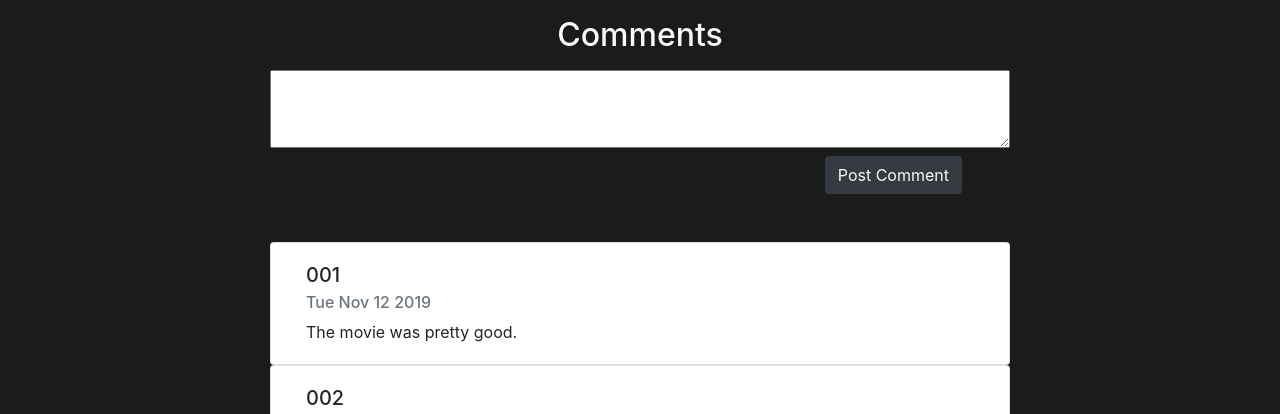
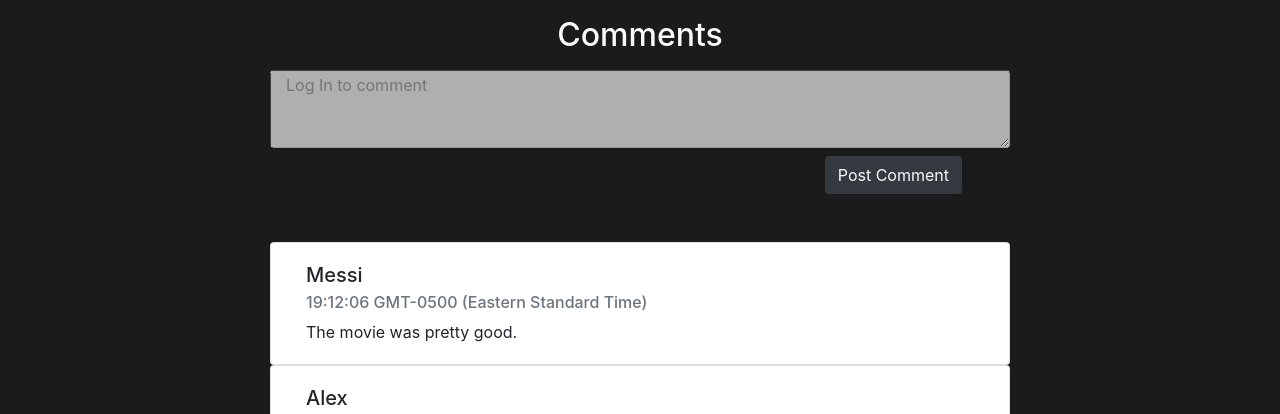
Before and after one commit to Jorgegar96/MovieRatingWebsite, a React (Create React App) app in the folder movie-rating/: page /1 in a window 1280 px wide. Shown: the part 386-800 px from the top of the page. Built offline with nearby package versions, Linux system fonts and the light colour scheme; no server answers.

Commit message:
Comments can be sent to local api and saved in local database, also retrived from it

```diff
--- a/movie-rating/src/components/CommentsList.tsx
+++ b/movie-rating/src/components/CommentsList.tsx
@@ -13,30 +13,27 @@ export const CommentsList = (props: CommentsListProps) => {
     let defaultCommentList: Array<Comment> = [
         {
             id: "000",
-            comment: "The movie was pretty good.",
+            comment1: "The movie was pretty good.",
             userId: "001",
             idmbId: "001",
             username: "Messi",
-            cdate: "Tue Nov 12 2019",
-            ctime: "19:12:06 GMT-0500 (Eastern Standard Time)"
+            eventdate: "19:12:06 GMT-0500 (Eastern Standard Time)"
         },
         {
             id: "001",
-            comment: "Really like id towards the end.",
+            comment1: "Really like id towards the end.",
             userId: "002",
             idmbId: "001",
             username: "Alex",
-            cdate: "Tue Nov 15 2019",
-            ctime: "19:19:06 GMT-0500 (Eastern Standard Time)"
+            eventdate: "19:19:06 GMT-0500 (Eastern Standard Time)"
         },
         {
             id: "002",
-            comment: "The movie was pretty good.",
+            comment1: "The movie was pretty good.",
             userId: "003",
             idmbId: "001",
             username: "Andres",
-            cdate: "Tue Nov 24 2019",
-            ctime: "20:12:06 GMT-0500 (Eastern Standard Time)"
+            eventdate: "20:12:06 GMT-0500 (Eastern Standard Time)"
         }
     ]
 
@@ -63,9 +60,9 @@ export const CommentsList = (props: CommentsListProps) => {
                 <div className="row d-flex justify-content-center" id={comment.id} key={comment.id}>
                 <div className="card col-md-8">
                     <div className="card-body">
-                        <h5 className="card-title">{comment.userId}</h5>
-                        <h6 className="card-subtitle mb-2 text-muted">{comment.cdate}</h6>
-                        <p className="card-text text-left">{comment.comment}</p>
+                        <h5 className="card-title">{comment.username}</h5>
+                        <h6 className="card-subtitle mb-2 text-muted">{comment.eventdate}</h6>
+                        <p className="card-text text-left">{comment.comment1}</p>
                     </div>
                     </div>
                 </div>
--- a/movie-rating/src/components/MoviePageCard.tsx
+++ b/movie-rating/src/components/MoviePageCard.tsx
@@ -16,8 +16,7 @@ export const MoviePageCard = (props: MoviePageCardProps) => {
         idmbId: "None",
         userId: "None",
         reaction1: "None",
-        cdate: "None",
-        ctime: "None"
+        eventdate: "None",
     }
 
     const [userReaction, setUserReaction]: [Reaction, (reaction: Reaction) => void] = React.useState(
@@ -33,14 +32,13 @@ export const MoviePageCard = (props: MoviePageCardProps) => {
     )
 
     const sendReactionToApi = async (liked: boolean, idmbID: string) => {
-        var dateinfo = new Date();
+        const dateinfo = new Date();
         console.log(likes)
         const reaction: Reaction = {
             idmbId: idmbID,
             userId: user.sub,
-            cdate: dateinfo.getDate().toLocaleString(),
+            eventdate: dateinfo.toString(),
             reaction1: "None",
-            ctime: dateinfo.getTime().toString()
         };
         if(liked){
             reaction.reaction1 = "Liked";
--- a/movie-rating/src/components/WriteComment.tsx
+++ b/movie-rating/src/components/WriteComment.tsx
@@ -1,4 +1,6 @@
-import * as React from 'react'
+import * as React from 'react';
+import { Comment } from '../types/types.d';
+import { useAuth0 } from '@auth0/auth0-react'
 
 type WriteCommentProps = {
     idmbID: string
@@ -6,19 +8,50 @@ type WriteCommentProps = {
 
 export const WriteComment = (props: WriteCommentProps) => {
 
+    const { user, isAuthenticated } = useAuth0();
 
+    const [ ctext, setCtext]: [string, (ctext:string) => void] = React.useState(
+        ""
+    );
+
+    const sendCommentToApi = async (idmbID: string, text: string) => {
+        const dateinfo = new Date();
+        const comment: Comment = {
+            comment1: text,
+            userId: user.sub,
+            idmbId: idmbID,
+            username: user.name,
+            eventdate: dateinfo.toString()
+        }
+
+        const api_url = `https://localhost:44361/api/Comments`;
+        const requestOptions = {
+            method: 'POST',
+            headers: { 'Content-Type': 'application/json' },
+            body: JSON.stringify(comment)
+        };
+        await fetch(api_url, requestOptions);
+    }
 
     return (
         <div className="container mt-5">
             <div className="form-group">
                 <h2 className="text-light d-flex justify-content-center mb-3">Comments</h2>
                 <div className="row d-flex justify-content-center">
-                    <textarea name="comment" id="comment" className="col-md-8" rows={3}>
-
+                    <textarea
+                        name="comment"
+                        id="comment"
+                        className="col-md-8"
+                        rows={3}
+                        placeholder={isAuthenticated? '': 'Log In to comment'}
+                        disabled={!isAuthenticated}
+                        value={ctext}
+                        onChange={(event) => setCtext(event?.target.value)}
+                    >
                     </textarea>
                 </div>
                 <div className="row d-flex justify-content-end">
-                    <button className="btn bg-dark text-light mr-5 mt-2">
+                    <button className="btn bg-dark text-light mr-5 mt-2" onClick={() => sendCommentToApi(props.idmbID, ctext)}>
                         Post Comment
                     </button>
                     <div className='col-md-2'></div>
```
Also changed, not shown: movie-rating/src/types/types.d.tsx (+3 -5 lines), 1 other file (tests, documents, lock files or other folders).
